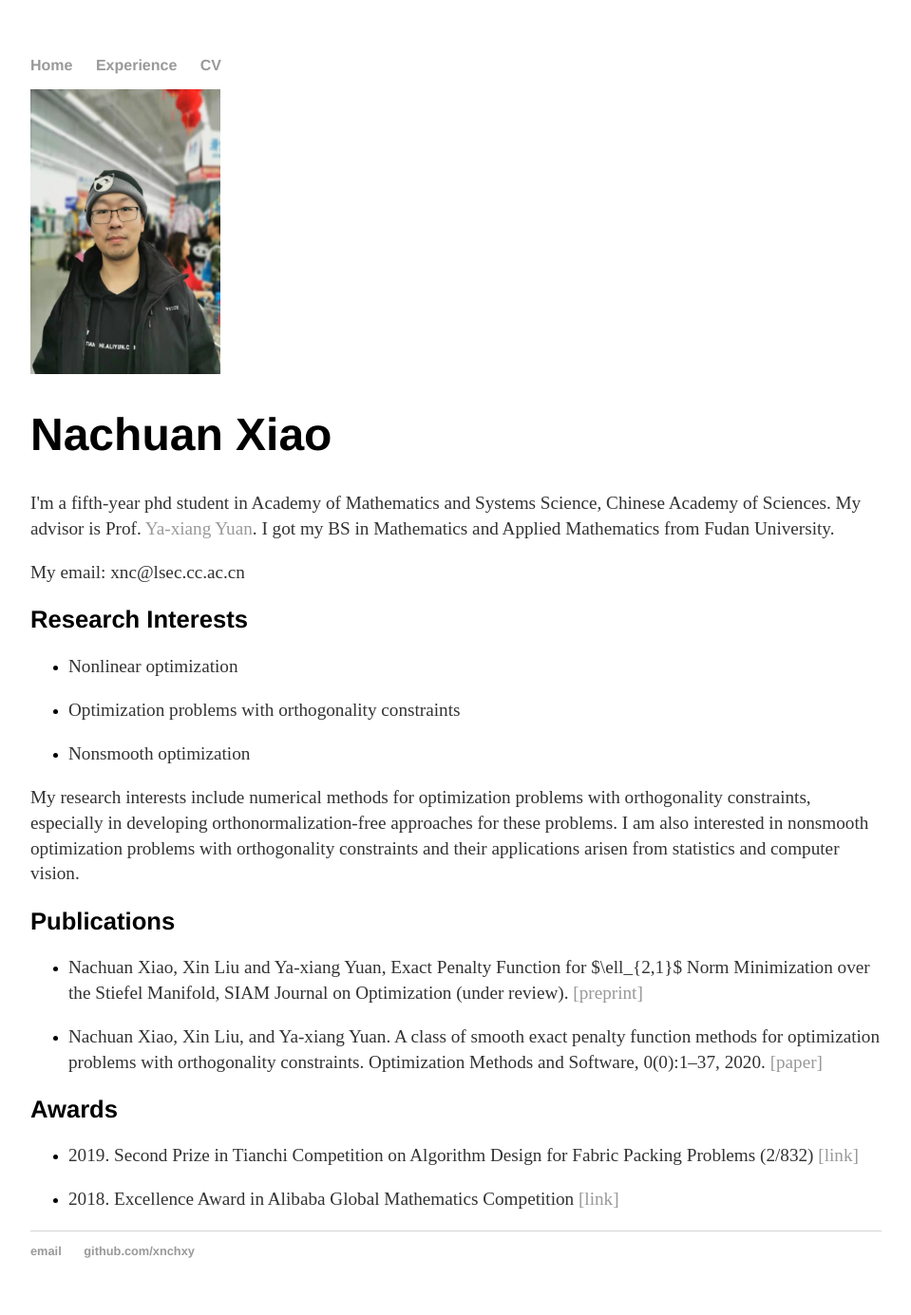
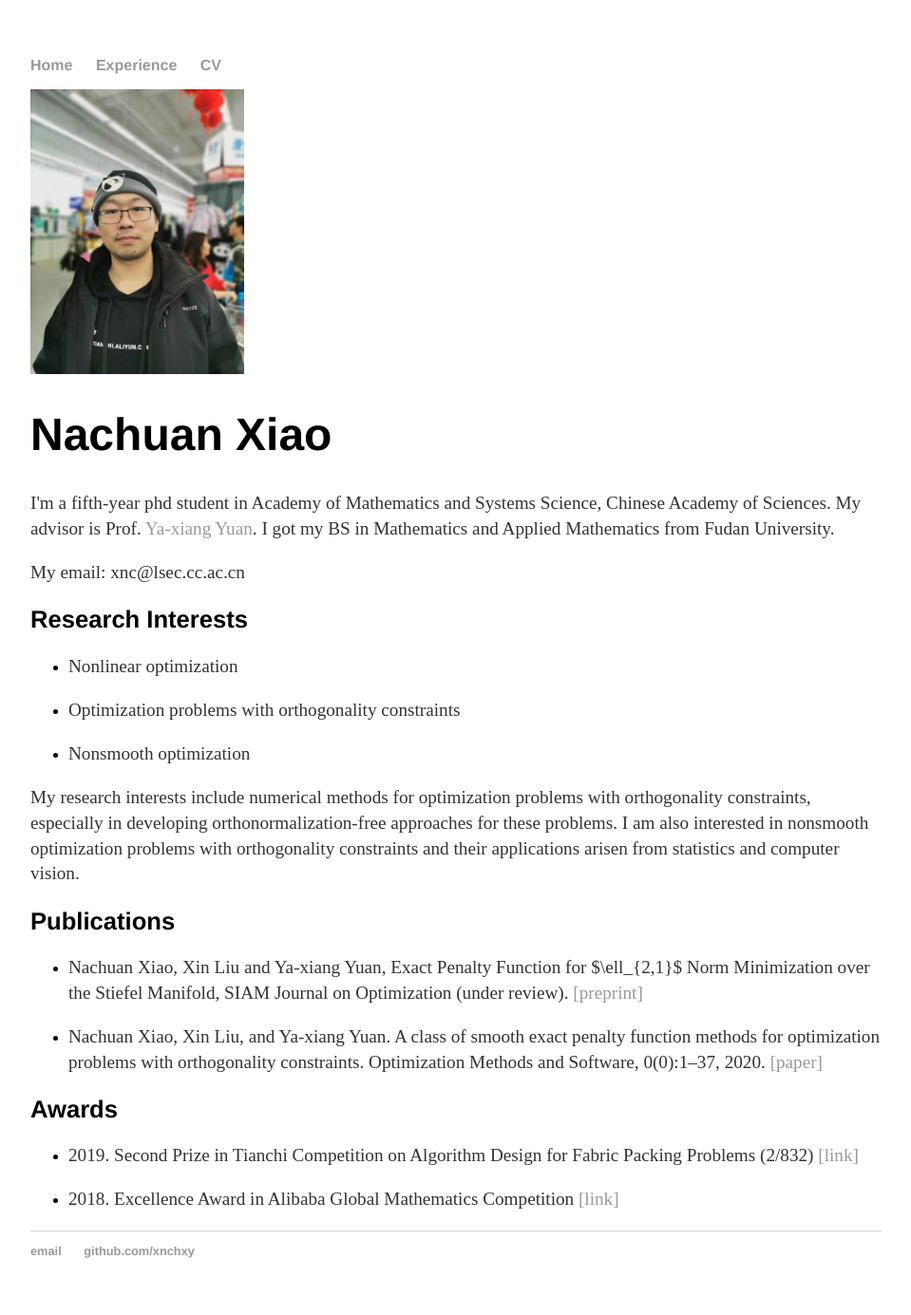
Before and after one commit to xnchxy/xnchxy.github.io, a Jekyll site: the page built from index.html, in a window 1280 px wide. Shown: the whole page at 95% size, without its empty margins (160-1119 px from the left). Built offline with Jekyll 4.4.1, drawn with Linux system fonts in a browser that asks for light colours.

Commit message:
Update index.html

```diff
--- a/index.html
+++ b/index.html
@@ -2,7 +2,7 @@
 layout: default
 title: About Nachuan Xiao
 ---
-<img src="/css/photo.jpg" alt="photo" style="width:200px;height:300px;">
+<img src="/css/photo.jpg" alt="photo" style="width:225px;height:300px;">
 
 		<div class="about">
 			<h1>Nachuan Xiao</h1>
```
